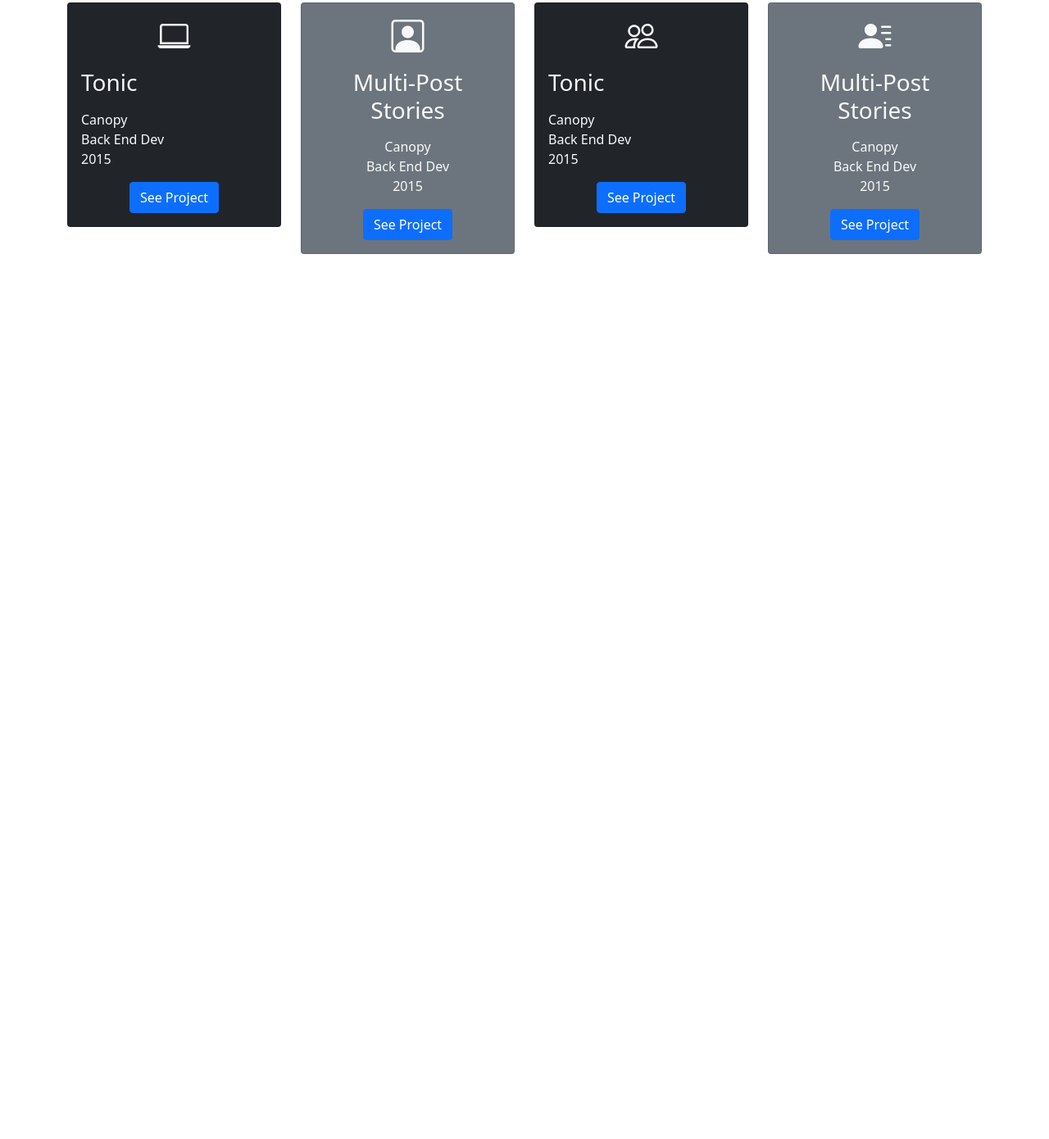
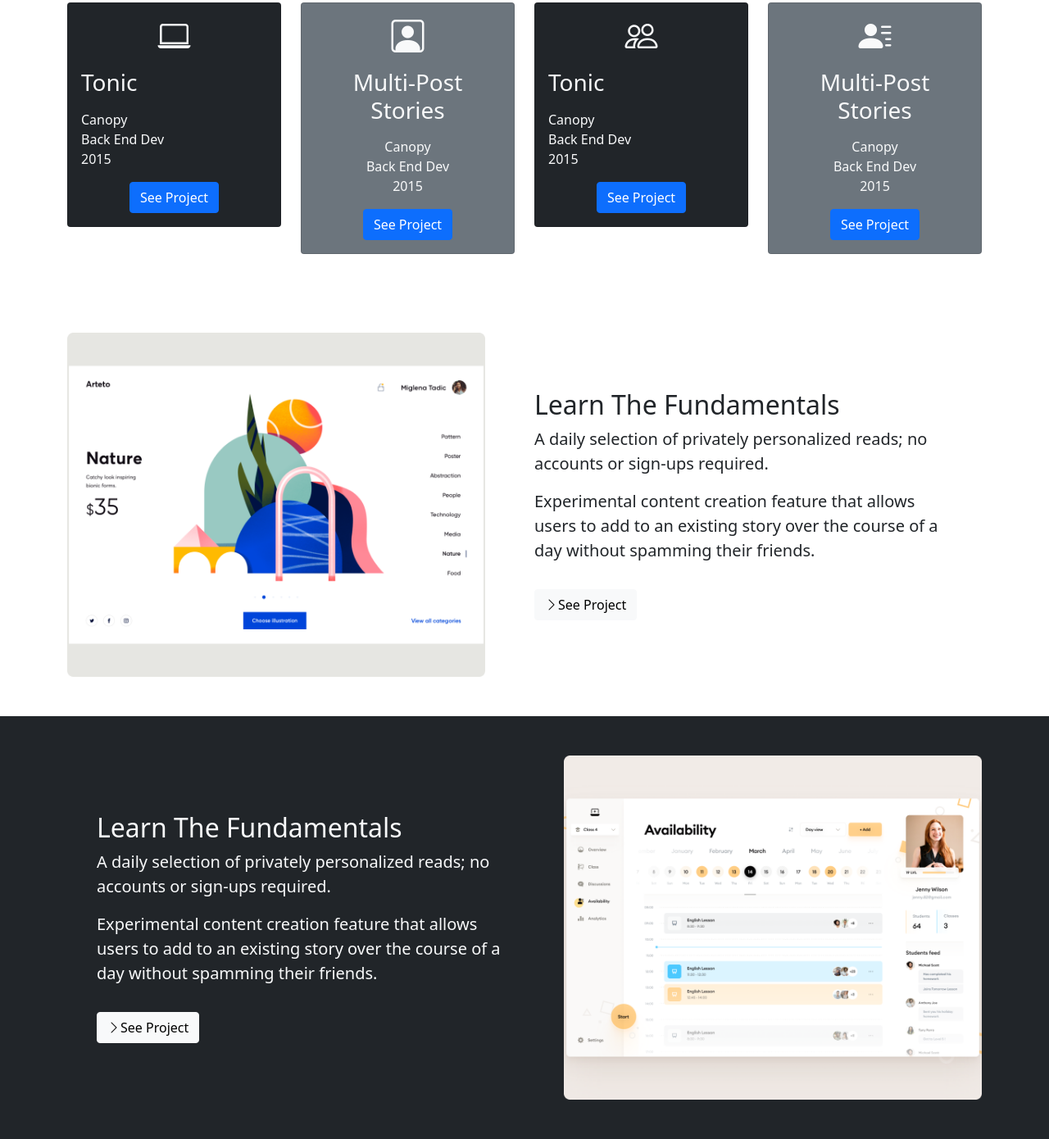
Before and after one commit to OybekKayumov/bootstrap-firststeps, a plain HTML site: page index.html in a window 1280 px wide. Shown: the part 591-1981 px from the top of the page at 82% size. Before the commit the page ends 1045 px from the top, so only its background shows below. Drawn offline with nearby package versions, Linux system fonts and the light colour scheme.

Commit message:
added works images

```diff
--- a/index.html
+++ b/index.html
@@ -187,7 +187,50 @@
 
     <section id="learn" class="p-5">
         <div class="container">
-            <div class="row align-items-center justify-content-between"></div>
+            <div class="row align-items-center justify-content-between">
+                <div class="col-md">
+                    <img src="./images/desk-works1.png" class="img-fluid" alt="">
+                </div>
+                <div class="col-md p-5">
+                    <h2>Learn The Fundamentals</h2>
+                    <p class="lead">
+                        A daily selection of privately personalized reads; no accounts or sign-ups required.
+                    </p>
+                    <p class="lead">
+                        Experimental content creation feature that allows users to add to an existing story over the course of a day without spamming their friends.
+                    </p>
+                    <a href="#" class="btn btn-light mt-3">
+                        <i class="bi bi-chevron-right"></i>See Project
+                    </a>
+
+                </div>
+            </div>
+        </div>
+
+    </section>
+
+    <section id="learn" class="p-5 bg-dark text-light">
+        <div class="container">
+            <div class="row align-items-center justify-content-between">
+
+                <div class="col-md p-5">
+                    <h2>Learn The Fundamentals</h2>
+                    <p class="lead">
+                        A daily selection of privately personalized reads; no accounts or sign-ups required.
+                    </p>
+                    <p class="lead">
+                        Experimental content creation feature that allows users to add to an existing story over the course
+                        of a day without spamming their friends.
+                    </p>
+                    <a href="#" class="btn btn-light mt-3">
+                        <i class="bi bi-chevron-right"></i>See Project
+                    </a>
+                </div>
+
+                <div class="col-md">
+                    <img src="./images/desk-works2.png" class="img-fluid" alt="">
+                </div>
+            </div>
         </div>
 
     </section>
```
